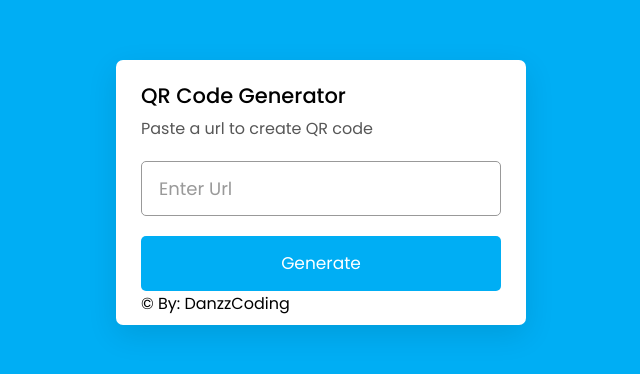
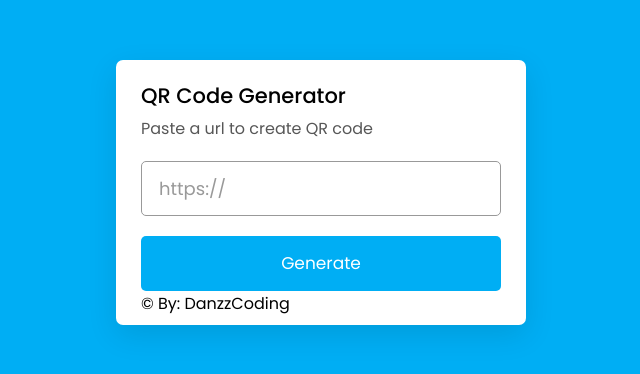
Before and after one commit to danzzcoding/generate-qr-code, a plain HTML site: page index.html in a window 1280 px wide. Shown: the part 208-582 px from the top of the page, 319-959 px from the left. Drawn offline with Linux system fonts and the light colour scheme.

Commit message:
Update index.html

```diff
--- a/index.html
+++ b/index.html
@@ -16,7 +16,7 @@
         <p>Paste a url to create QR code</p>
       </header>
       <div class="form">
-        <input type="text" spellcheck="false" placeholder="Enter Url">
+        <input type="text" spellcheck="false" placeholder="https://">
         <button>Generate</button>
         <p>© By: DanzzCoding</p>
       </div>
```
